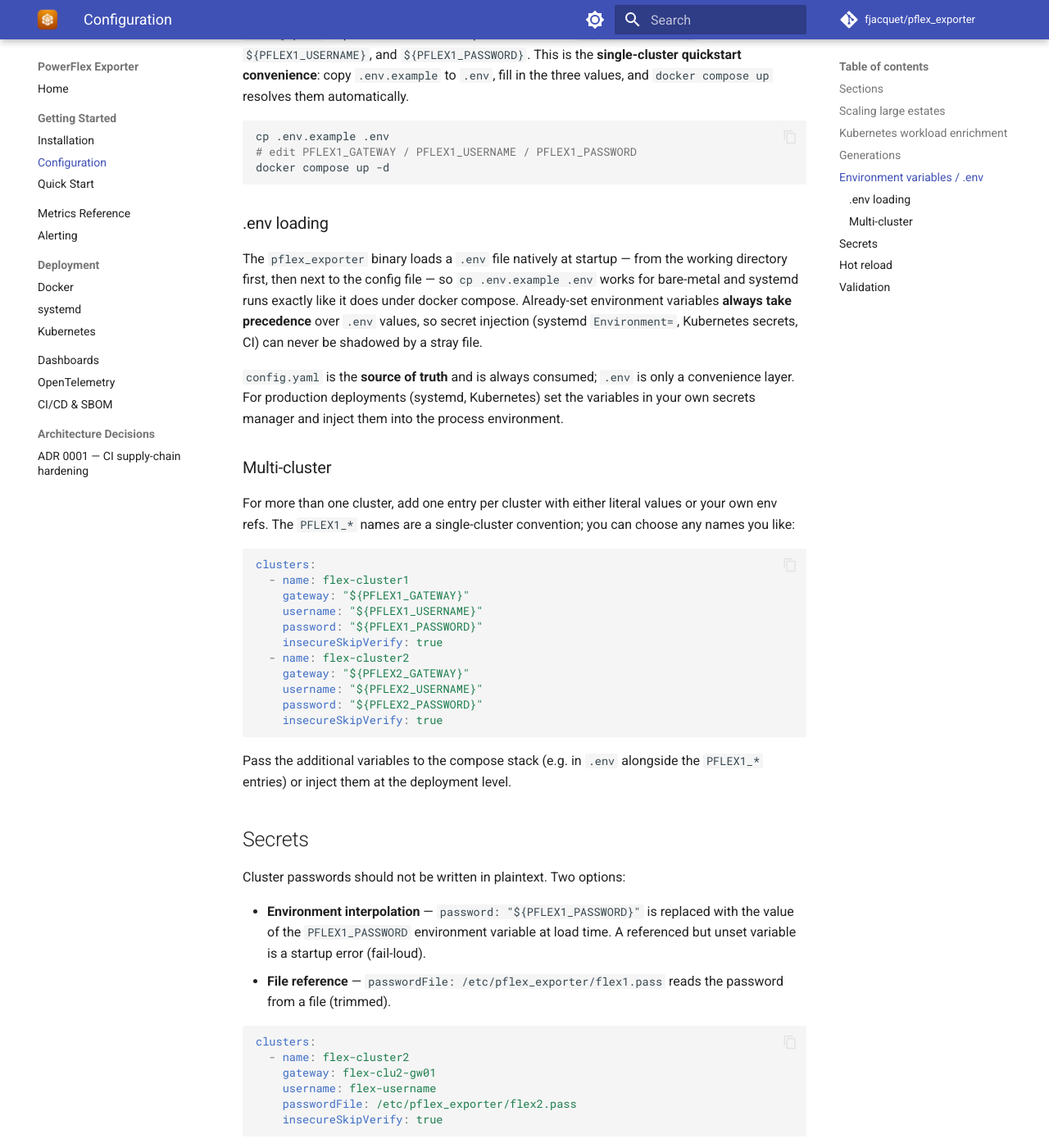
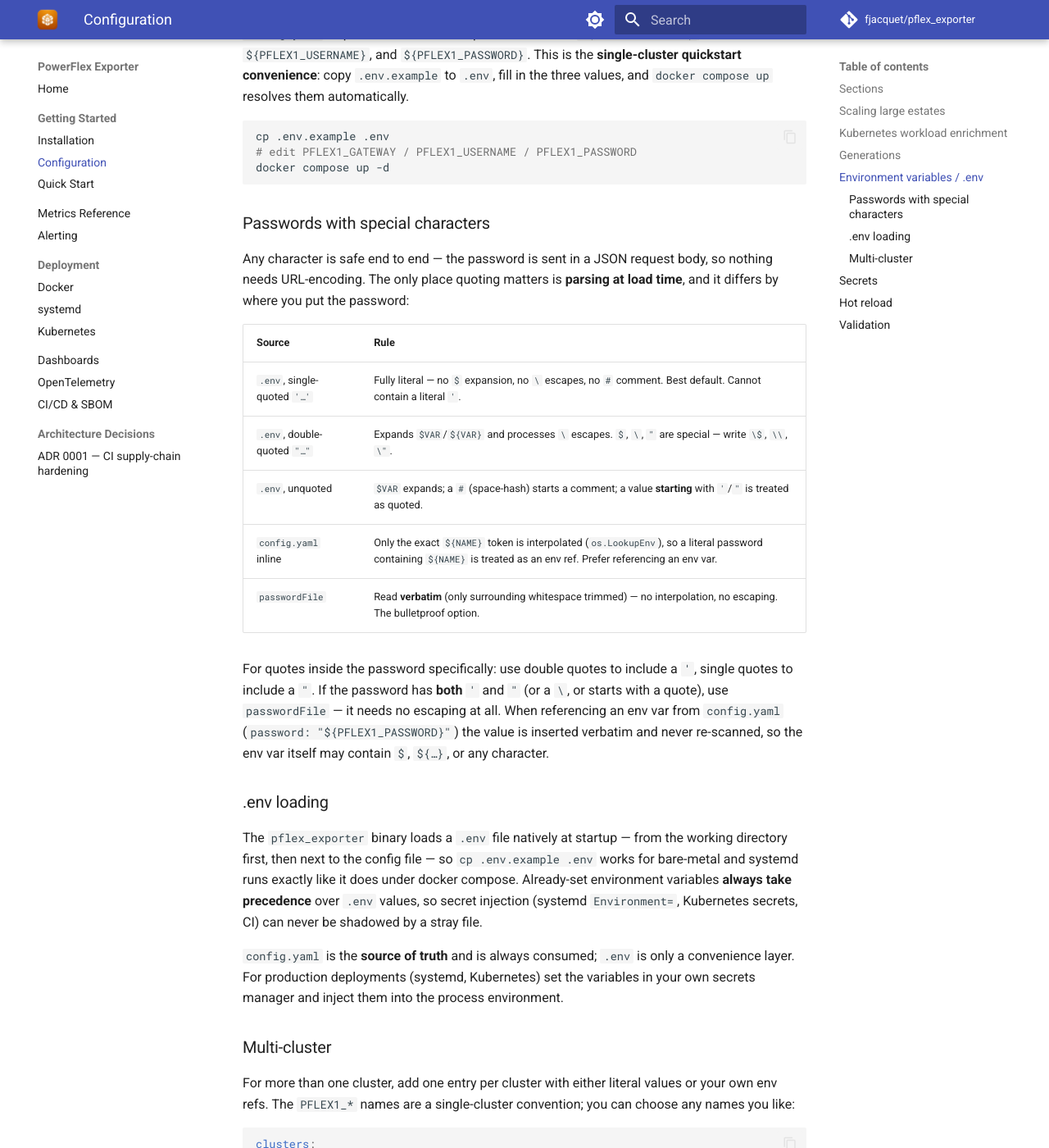
Before and after one commit to fjacquet/pflex_exporter, an MkDocs documentation site: the page built from docs/getting-started/configuration.md, in a window 1280 px wide and 1400 px high, scrolled down 3344 px. Shown: the whole window at 82% size. Built offline with MkDocs 1.6.1 and Material for MkDocs 9.7.7, drawn with Linux system fonts in a browser that asks for light colours; comment, search, counter and statistics services are not loaded.

Commit message:
docs: document special characters in the monitoring password
Explain how special characters behave in the password across input methods:
- .env.example: comment block above the password recommending single quotes for
  literal values, with quote-inside-password guidance
- docs/getting-started/configuration.md: new "Passwords with special characters"
  subsection with a per-source parsing table (.env quoting, inline ${ENV}, passwordFile)

Behaviour is unchanged; documentation only.

Co-Authored-By: Claude Opus 4.8 (1M context) <noreply@anthropic.com>
Claude-Session: https://claude.ai/code/session_012NZrdJQcpUxy6DnvifWFLY

````diff
--- a/docs/getting-started/configuration.md
+++ b/docs/getting-started/configuration.md
@@ -126,6 +126,26 @@ cp .env.example .env
 docker compose up -d
 ```
 
+### Passwords with special characters
+
+Any character is safe end to end — the password is sent in a JSON request body, so
+nothing needs URL-encoding. The only place quoting matters is **parsing at load time**,
+and it differs by where you put the password:
+
+| Source | Rule |
+|---|---|
+| `.env`, single-quoted `'…'` | Fully literal — no `$` expansion, no `\` escapes, no `#` comment. Best default. Cannot contain a literal `'`. |
+| `.env`, double-quoted `"…"` | Expands `$VAR`/`${VAR}` and processes `\` escapes. `$`, `\`, `"` are special — write `\$`, `\\`, `\"`. |
+| `.env`, unquoted | `$VAR` expands; a ` #` (space-hash) starts a comment; a value **starting** with `'`/`"` is treated as quoted. |
+| `config.yaml` inline | Only the exact `${NAME}` token is interpolated (`os.LookupEnv`), so a literal password containing `${NAME}` is treated as an env ref. Prefer referencing an env var. |
+| `passwordFile` | Read **verbatim** (only surrounding whitespace trimmed) — no interpolation, no escaping. The bulletproof option. |
+
+For quotes inside the password specifically: use double quotes to include a `'`, single
+quotes to include a `"`. If the password has **both** `'` and `"` (or a `\`, or starts
+with a quote), use `passwordFile` — it needs no escaping at all. When referencing an env
+var from `config.yaml` (`password: "${PFLEX1_PASSWORD}"`) the value is inserted verbatim
+and never re-scanned, so the env var itself may contain `$`, `${…}`, or any character.
+
 ### .env loading
 
 The `pflex_exporter` binary loads a `.env` file natively at startup — from the working
````
Also changed, not shown: 1 other file.
